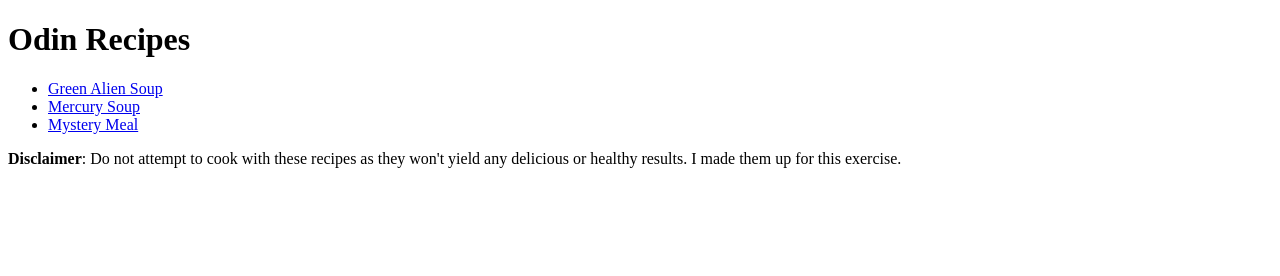
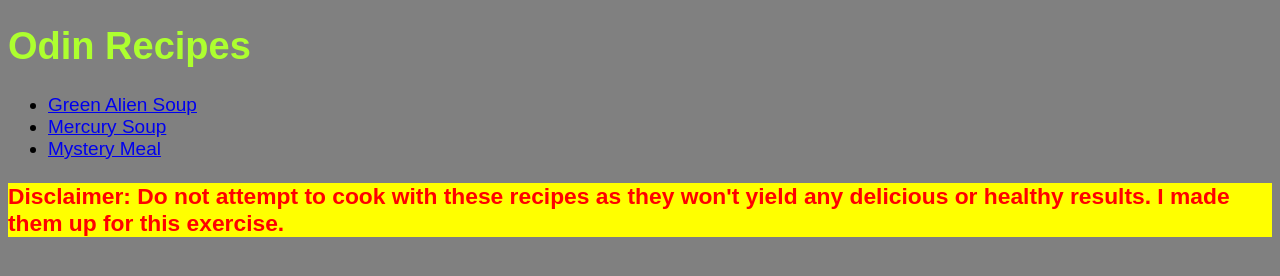
Before and after one commit to Hegleres/odin-recipes, a plain HTML site: page index.html in a window 1280 px wide. Drawn offline with Linux system fonts and the light colour scheme.

Commit message:
Add CSS styling to home page
Practicing using CSS, not a making this the final design.

```diff
--- a/index.html
+++ b/index.html
@@ -3,6 +3,7 @@
     <head>
         <meta charset = "utf-8">
         <title>Odin Recipes</title>
+        <link rel="stylesheet" href="styles.css">
     </head>
 
     <body>
@@ -12,11 +13,6 @@
             <li><a href="./recipes/mercury-soup.html">Mercury Soup</a></li>
             <li><a href="./recipes/mystery-meal.html">Mystery Meal</a></li>
         </ul>
-        <!--
-        <a href="./recipes/green-alien-soup.html">Green Alien Soup</a>
-        <a href="./recipes/mercury-soup.html">Mercury Soup</a>
-        <a href="./recipes/mystery-meal.html">Mystery Meal</a>
-        -->
-        <p><b>Disclaimer</b>: Do not attempt to cook with these recipes as they won't yield any delicious or healthy results. I made them up for this exercise.</p>
+        <p class="disclaimer"><b>Disclaimer</b>: Do not attempt to cook with these recipes as they won't yield any delicious or healthy results. I made them up for this exercise.</p>
     </body>
 </html>
--- /dev/null
+++ b/styles.css
@@ -0,0 +1,16 @@
+body {
+    font-family: Arial, Helvetica, sans-serif;
+    font-size: 19px;
+    background-color: grey;
+}
+
+h1 {
+    color: greenyellow;
+}
+
+.disclaimer {
+    color: red;
+    background-color: yellow;
+    font-size: larger;
+    font-weight: 600;
+}
```
